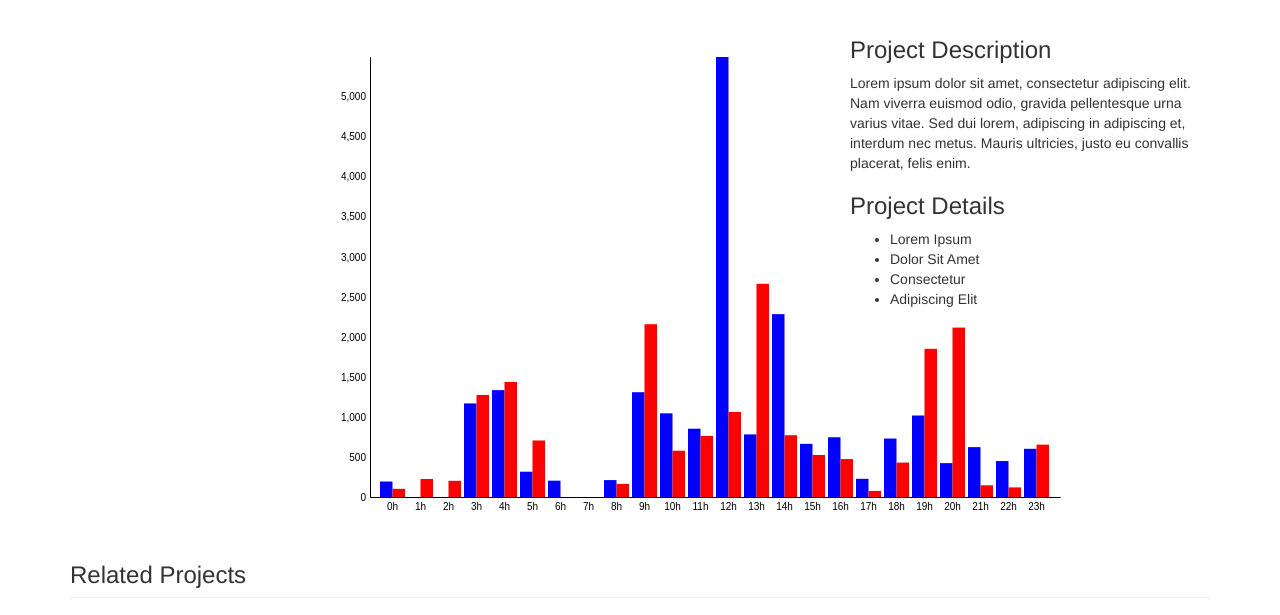
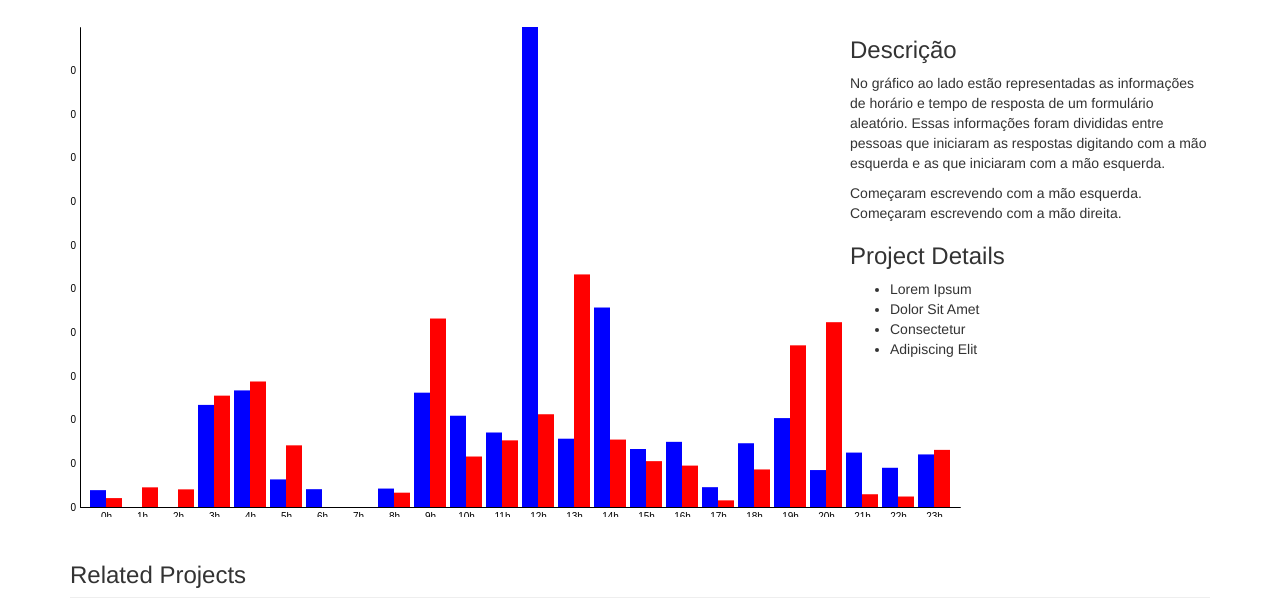
Before and after one commit to RenatoEly/RenatoEly.github.io, a plain HTML site: page index.html in a window 1280 px wide. Shown: the part 163-778 px from the top of the page. Drawn offline with nearby package versions, Linux system fonts and the light colour scheme.

Commit message:
Ajeitando posição do gráfico e colocando legenda

```diff
--- a/index.html
+++ b/index.html
@@ -77,12 +77,14 @@
         <div class="row">
 
             <div class="col-md-8">
-                <svg width="1000" height="500"></svg>
+                <svg width="900" height="500"></svg>
             </div>
 
             <div class="col-md-4">
-                <h3>Project Description</h3>
-                <p>Lorem ipsum dolor sit amet, consectetur adipiscing elit. Nam viverra euismod odio, gravida pellentesque urna varius vitae. Sed dui lorem, adipiscing in adipiscing et, interdum nec metus. Mauris ultricies, justo eu convallis placerat, felis enim.</p>
+                <h3>Descrição</h3>
+                <p>No gráfico ao lado estão representadas as informações de horário e tempo de resposta de um formulário aleatório. Essas informações foram divididas entre pessoas que iniciaram as respostas digitando com a mão esquerda e as que iniciaram com a mão esquerda.</p>
+                <rect width="10" height="10" fill="blue">Começaram escrevendo com a mão esquerda.</rect>
+                <rect width="10" height="10" fill="red">Começaram escrevendo com a mão direita.</rect>
                 <h3>Project Details</h3>
                 <ul>
                     <li>Lorem Ipsum</li>
--- a/js/main.js
+++ b/js/main.js
@@ -22,7 +22,7 @@ function main(){
            });
 
         var svg = d3.select("svg"),
-        margin = {top: 40, right: 10, bottom: 20, left: 300},
+        margin = {top: 10, right: 10, bottom: 10, left: 10},
         width = +svg.attr("width") - margin.left - margin.right,
         height = +svg.attr("height") - margin.top - margin.bottom,
 
```
